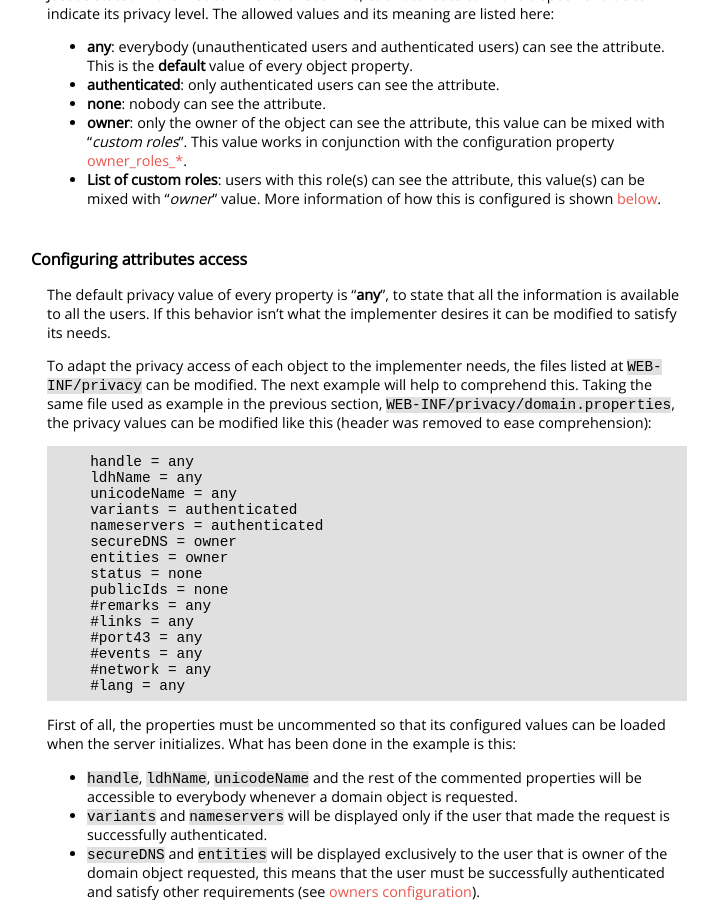
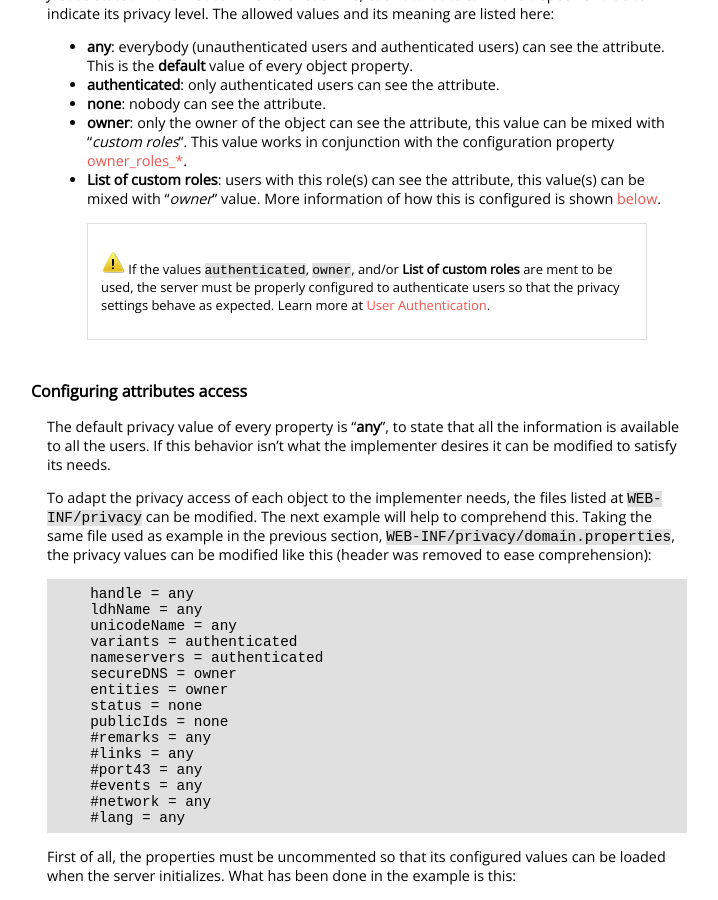
Before and after one commit to NICMx/rdap-server, a Jekyll site: the page built from response-privacy.md, in a window 1280 px wide and 900 px high, scrolled down 2035 px. Shown: the whole window, without its empty margins (273-991 px from the left). Built offline with Jekyll 4.4.1, drawn with Linux system fonts in a browser that asks for light colours; nearby versions of some CDN libraries.

Commit message:
Add warning for the correct use of privacy settings

```diff
--- a/response-privacy.md
+++ b/response-privacy.md
@@ -62,6 +62,10 @@ Just as stated in the first comments of each file, each attribute can have a spe
 * **none**: nobody can see the attribute.
 * **owner**: only the owner of the object can see the attribute, this value can be mixed with “_custom roles_”. This value works in conjunction with the configuration property [owner_roles_*](behavior-configuration.html#owner_roles_).
 * **List of custom roles**: users with this role(s) can see the attribute, this value(s) can be mixed with “_owner_” value. More information of how this is configured is shown [below](#using-custom-roles).
+
+
+> ![Warning](img/warning.svg) If the values `authenticated`, `owner`, and/or **List of custom roles** are ment to be used, the server must be properly configured to authenticate users so that the privacy settings behave as expected. Learn more at [User Authentication](authentication.html).
+
 
 ## Configuring attributes access
 
```
